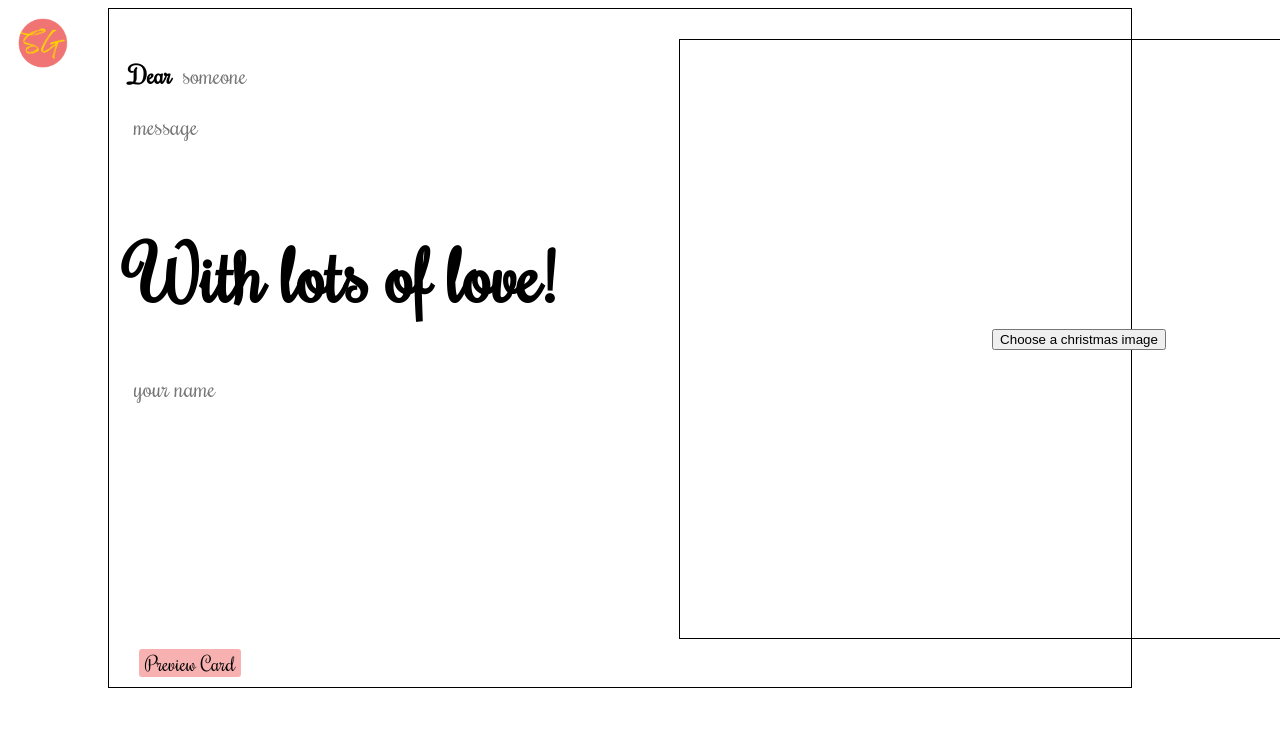
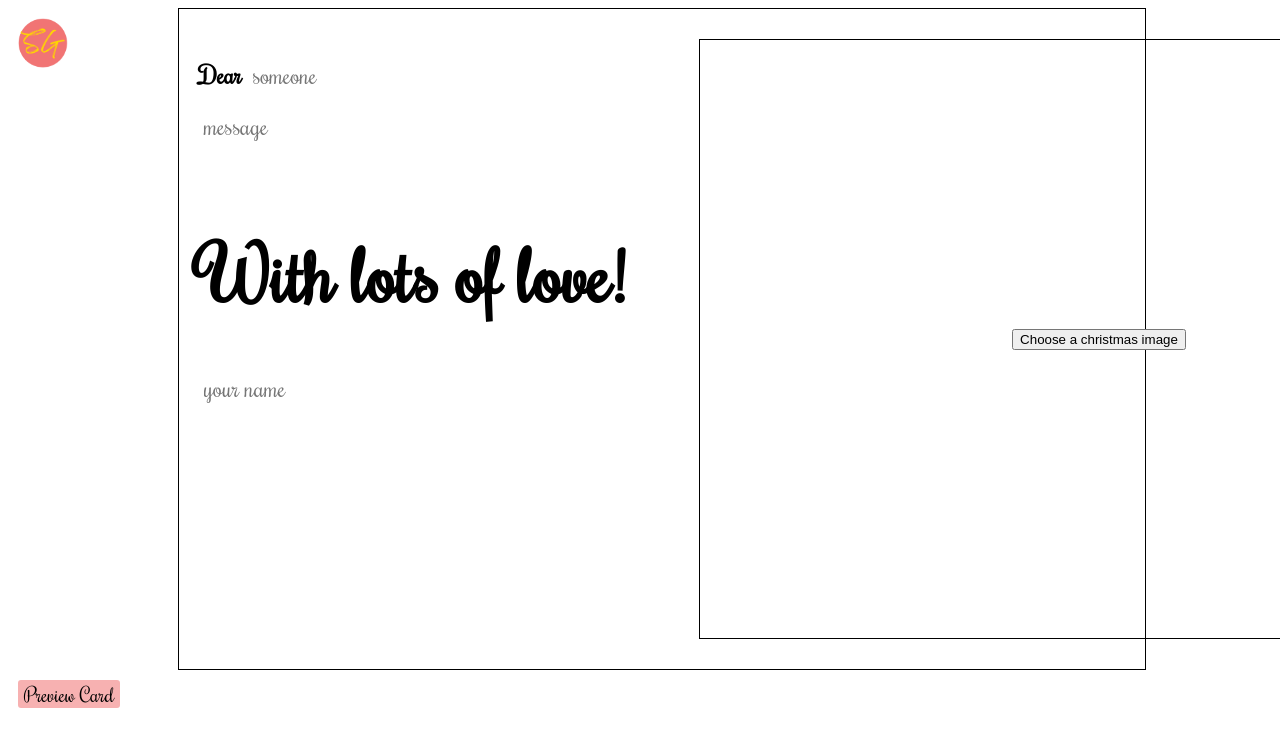
Before and after one commit to TheCodingBrie/hackatonTeam5, a React (Create React App) app: page /createcard in a window 1280 px wide. Shown: the top 746 px of the page. Built offline with nearby package versions, Linux system fonts and the light colour scheme; no server answers.

Commit message:
Add Last push

```diff
--- a/public/index.html
+++ b/public/index.html
@@ -1,5 +1,5 @@
 <!DOCTYPE html>
-<html lang="en">
+<html margin="0" padding="0" lang="en">
   <head>
     <meta charset="utf-8" />
     <link rel="icon" href="%PUBLIC_URL%/favicon.ico" />
@@ -33,7 +33,7 @@
     />
     <title>React App</title>
   </head>
-  <body>
+  <body margin="0" padding="0">
     <noscript>You need to enable JavaScript to run this app.</noscript>
     <div id="root"></div>
     <!--
--- a/src/App.css
+++ b/src/App.css
@@ -98,9 +98,11 @@ textarea:focus-within {
 }
 
 .container {
+  display: flex;
   border: black 1px solid;
   margin-left : 100px;
   padding-left: 20px;
   padding-top: 30px;
+  padding-bottom: 30px;
   width: 80%;
 }
--- a/src/Components/CreateCard.jsx
+++ b/src/Components/CreateCard.jsx
@@ -38,10 +38,11 @@ const CreateCard = () => {
   return (
     <div onClick={handleFocus} className="CreateCard">
       <NavLink to="/" className="logo"></NavLink>
+      <div className="createBox" ref={printRef}>
         <div className="container">
-        <div className="createBox" ref={printRef}>
           <CreateText messageDropdownShown={messageDropdownShown} />
           <Picture showModal={showModal} setShowModal={setShowModal} />
+        </div>
       </div>
       <button
         className="previewBtn"
@@ -51,7 +52,6 @@ const CreateCard = () => {
         Preview Card
       </button>
     </div>
-    </div>
   );
 };
 
```
Lines whose indentation alone changed are shown as unchanged.
